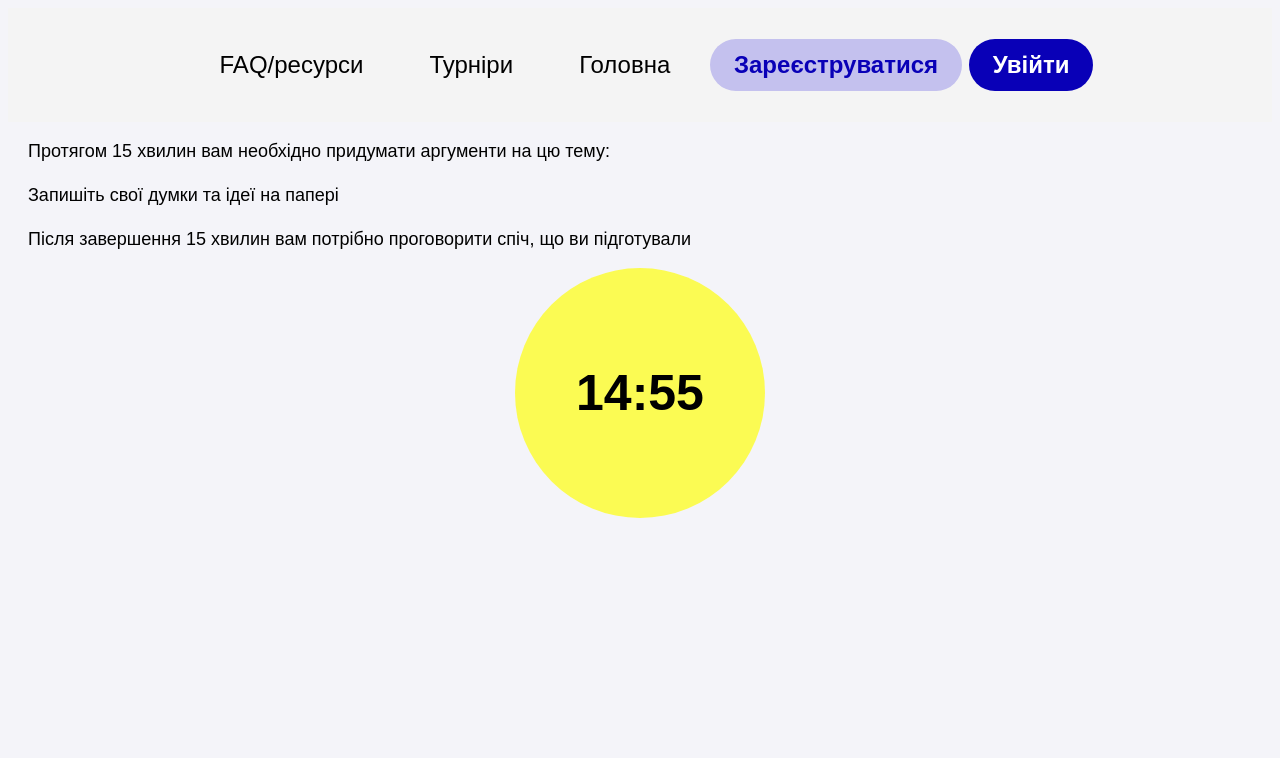
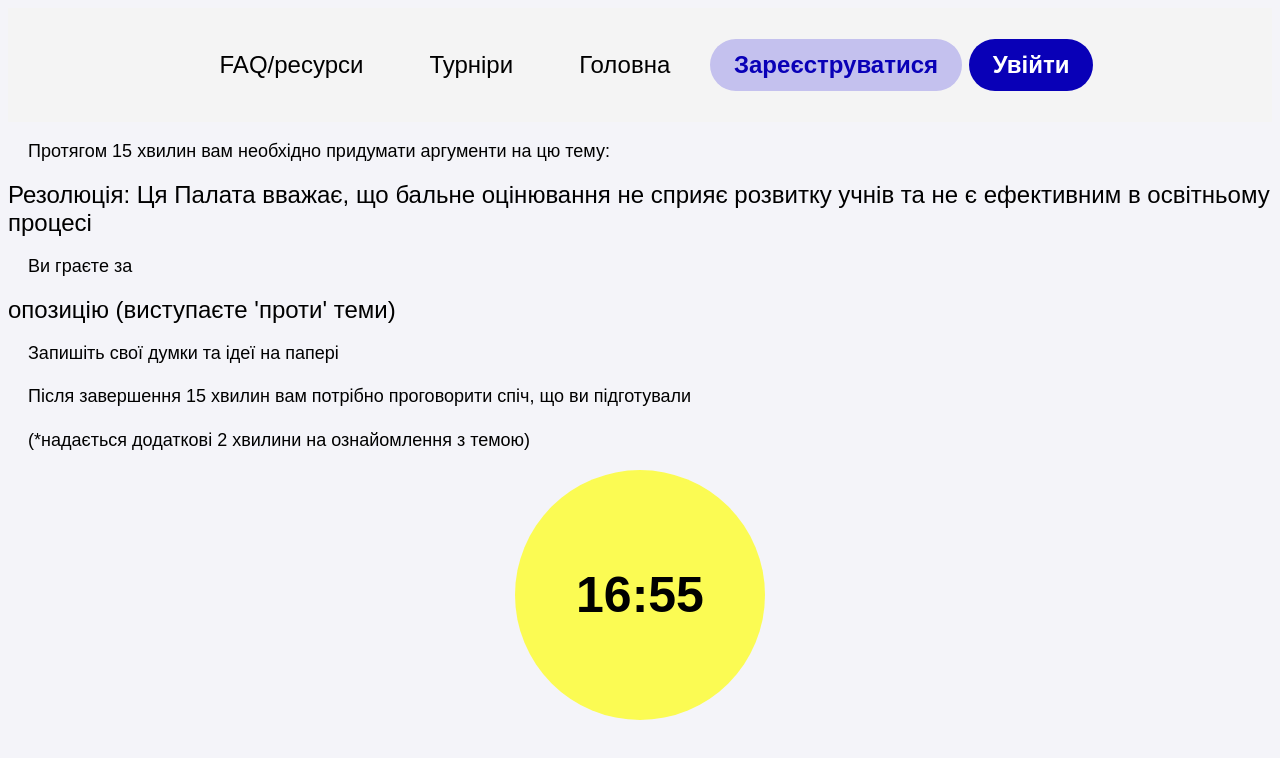
Before and after one commit to natawgxy/man_prodebate, a website: page check_skills.html in a window 1280 px wide. Drawn offline with Linux system fonts and the light colour scheme.

Commit message:
Добавила генерацию роли и темы

```diff
--- a/check_skills.css
+++ b/check_skills.css
@@ -1,3 +1,12 @@
+body{
+    font-family: "Montserrat", sans-serif;
+    font-optical-sizing: auto;
+    font-weight: 400;
+    font-style: normal;
+    font-size: 24px;
+    background-color: #f4f4f9;
+  }
+
 .timer{
     background-color: rgba(255, 255, 0, 0.668);
     height: 250px;
@@ -11,3 +20,7 @@
     font-size: 50px;
     font-weight: 600;
 }
+.topic{
+    display: flex;
+    display: inline-block;
+}
--- a/check_skills.html
+++ b/check_skills.html
@@ -10,10 +10,13 @@
 <body>
     <div id="header-placeholder"></div>
     <p>Протягом 15 хвилин вам необхідно придумати аргументи на цю тему:</p>
-    <!-- <div class="topic"></div> -->
+    <div class="topic"></div>
+    <p>Ви граєте за</p>
+    <div class="role"></div>
     <p>Запишіть свої думки та ідеї на папері</p>
     <p>Після завершення 15 хвилин вам потрібно проговорити спіч, що ви підготували</p>
-    <div class="timer">15:00</div>
+    <p>(*надається додаткові 2 хвилини на ознайомлення з темою)</p>
+    <div class="timer">17:00</div>
     <script>
         fetch('header.html')
             .then(response => response.text())
--- a/timer.js
+++ b/timer.js
@@ -1,6 +1,6 @@
 document.addEventListener('DOMContentLoaded', () => {
     const timer = document.querySelector('.timer')
-    let time_left = 15 * 60
+    let time_left = 17 * 60
     function format_time(seconds){
         const minutes = Math.floor(seconds / 60)
         const sec = seconds % 60
@@ -11,6 +11,7 @@ document.addEventListener('DOMContentLoaded', () => {
         return `${minstr}:${secstr}`
     }
     function start_timer(){
+        // setInterval - функция выполняется через указанные миллисекунды
         const time_interval = setInterval(() => {
             time_left--
             timer.textContent = format_time(time_left)
@@ -20,5 +21,32 @@ document.addEventListener('DOMContentLoaded', () => {
             }
         }, 1000)
     }
+    function role_generation(){
+        const map = new Map()
+        map.set(0, "опозицію (виступаєте 'проти' теми)")
+        map.set(1, "уряд (виступаєте 'за' тему)")
+        let ind = Math.floor(Math.random() * 2)
+        return map.get(ind)
+    }
+    function topic_generation(){
+        const topics = [
+            "Інфослайд: Пᴇᴩᴄᴏнᴀж хʙᴏᴩіє нᴀ ᴩᴀᴋ. Ліᴋᴀᴩ ᴋᴀжᴇ йᴏʍу, щᴏ йᴏʍу ɜᴀᴧиɯиᴧᴏᴄь жиᴛи щᴇ ᴏдин ᴩіᴋ. У ᴨᴇᴩᴄᴏнᴀжᴀ є ʙибіᴩ: ᴨᴩᴏʙᴇᴄᴛи ᴏᴄᴛᴀнні чᴀᴄи ᴄʙᴏᴦᴏ жиᴛᴛя ɜ ᴄіʍ'єю чи ʙиᴩуɯиᴛи у нᴀʙᴋᴏᴧᴏᴄʙіᴛню ᴨᴏдᴏᴩᴏж. Резолюція:Ця Пᴀᴧᴀᴛᴀ ʙʙᴀжᴀє, щᴏ ᴨᴏᴛᴩібнᴏ ɜᴀᴧиɯиᴛиᴄь вдᴏʍа",
+            "Резолюція: Ця Пᴀᴧᴀᴛᴀ ʙʙᴀжᴀє, щᴏ ᴨᴏᴛᴩібнᴏ Діду Мᴏᴩᴏɜу (Сʙяᴛᴏʍу Миᴋᴏᴧᴀю) 'ᴩᴏɜбиᴩᴀᴛиᴄя' ɜ діᴛьʍи ɜі ᴄᴨиᴄᴋу 'ᴨᴏᴦᴀнціʙ'",
+            "Інфослайд: Ви диᴛинᴀ - 10 ᴩᴏчᴋіʙ. Жиʙᴇᴛᴇ у ᴄучᴀᴄнᴏʍу Хᴀᴩᴋᴏʙі. Вᴀɯі бᴀᴛьᴋи ᴨᴩᴏᴨᴏнуюᴛь Вᴀʍ ʙиїхᴀᴛи ɜᴀ ᴋᴏᴩдᴏн. Нᴀ яᴋий ᴛᴇᴩʍін нᴇ ʙідᴏʍᴏ. Резолюція: ЦП ʙʙᴀжᴀє, щᴏ ᴨᴏᴛᴩібнᴏ ᴨᴏᴦᴏдиᴛиᴄя нᴀ ᴨᴩᴏᴨᴏɜицію.",
+            "Резолюція: Ця Палата вважає, що бальне оцінювання не сприяє розвитку учнів та не є ефективним в освітньому процесі"
+        ]
+        let ind = Math.floor(Math.random() * topics.length)
+        return topics[ind]
+    }
+    function set_role(){
+        const role = document.querySelector('.role')
+        role.textContent = role_generation()
+    }
+    function set_topic(){
+        const topic = document.querySelector('.topic')
+        topic.textContent = topic_generation()
+    }
+    set_role()
+    set_topic()
     start_timer()
 })
```
